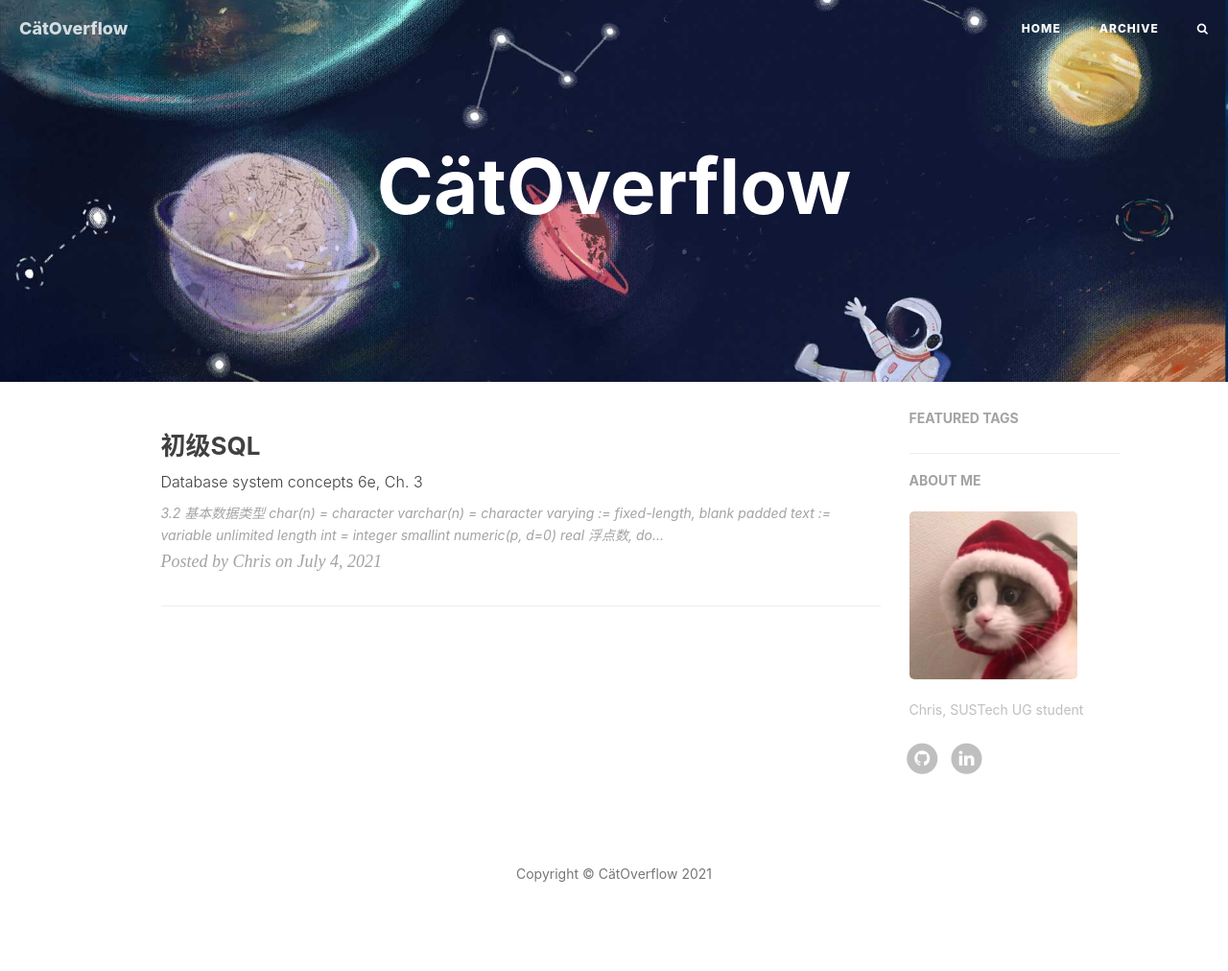
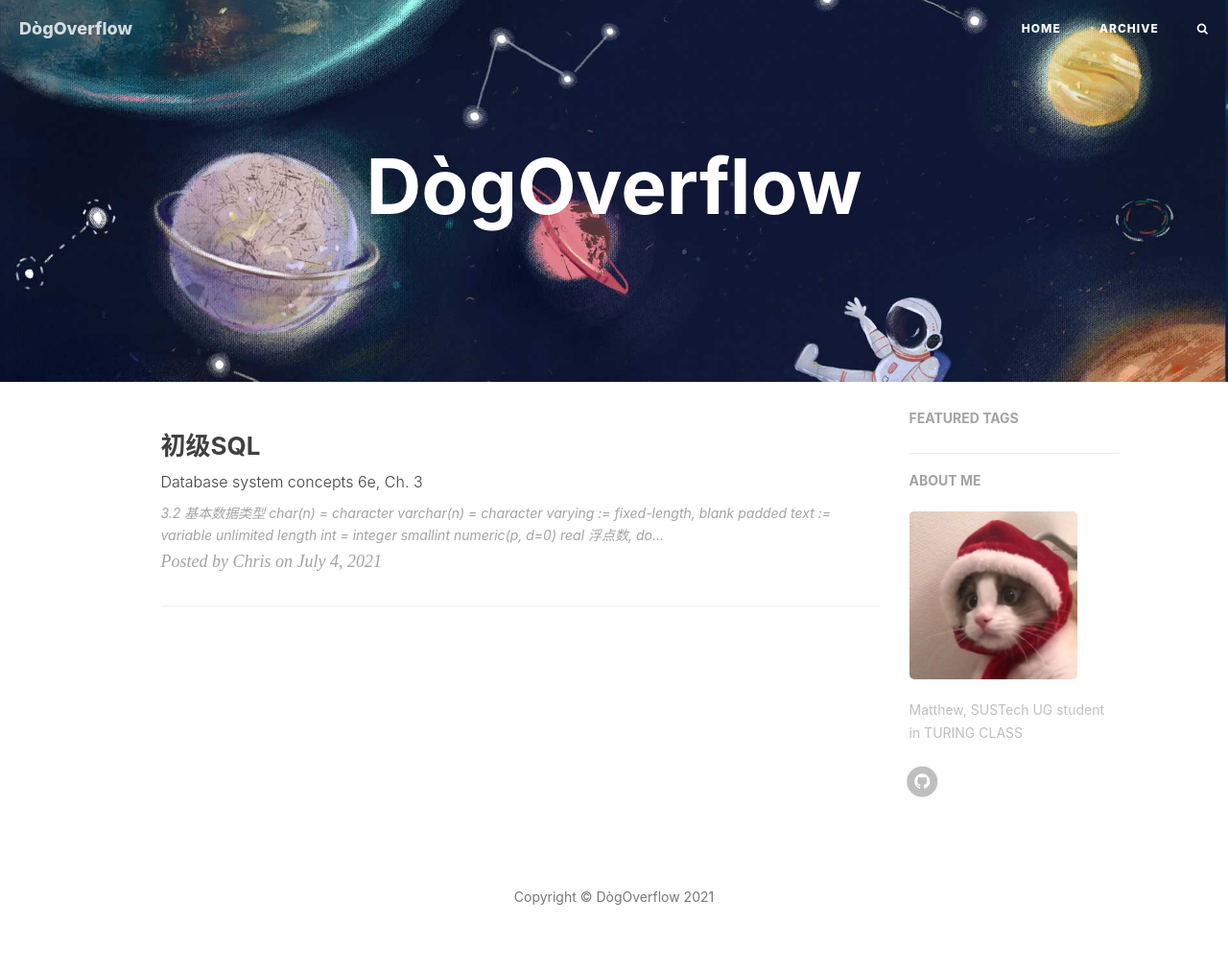
Before and after one commit to MatthewLENG2002/matthewleng2002.github.io, a Jekyll site: the page built from index.html, in a window 1280 px wide. Shown: the whole page at 96% size. Built offline with Jekyll 4.4.1, drawn with Linux system fonts in a browser that asks for light colours; nearby versions of some CDN libraries; the list of posts is cut into pages by our own code; comment, search, counter and statistics services are not loaded; before the commit the page ends 988 px from its top, so only the background shows below that; some of the changed lines change nothing that is shown.

Commit message:
Update _config.yml

```diff
--- a/_config.yml
+++ b/_config.yml
@@ -1,11 +1,11 @@
 # Site settings
-title: CätOverflow
-SEOTitle: CätOverflow Blog
+title: DògOverflow
+SEOTitle: DògOverflow Blog
 header-img: img/home-bg.jpg
-email: hezean@vip.qq.com
-description: "无论什么时候，都要看着前方，满怀希望就会所向披靡。"
-keyword: "CätOverflow, Chris, SUSTech, AI"
-url: "https://hezean.github.io"              # your host, for absolute URL
+email: null
+description: "I'm a Turing dog"
+keyword: "Turing, SUSTech, AI"
+url: "https://matthewleng2002.github.io"              # your host, for absolute URL
 baseurl: ""                             # for example, '/blog' if your blog hosted on 'host/blog'
 
 # Publish posts or collection documents with a future date.
@@ -15,10 +15,10 @@ future: true
 RSS: false
 # weibo_username:     chris
 # zhihu_username:     chris
-github_username:    hezean
+github_username:    matthewleng2002
 # twitter_username:   chris
 # facebook_username:  chris
-linkedin_username:  chris-ho-295143215
+# linkedin_username:  chris-ho-295143215
 
 
 
@@ -78,7 +78,7 @@ netease_comment: false
 
 # Sidebar settings
 sidebar: true                           # whether or not using Sidebar.
-sidebar-about-description: "Chris, SUSTech UG student"
+sidebar-about-description: "Matthew, SUSTech UG student in TURING CLASS"
 sidebar-avatar: /img/avatar.png      # use absolute URL, seeing it's used in both `/` and `/about/`
 
 
```
